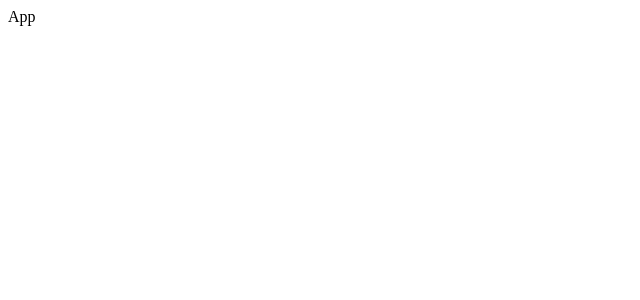
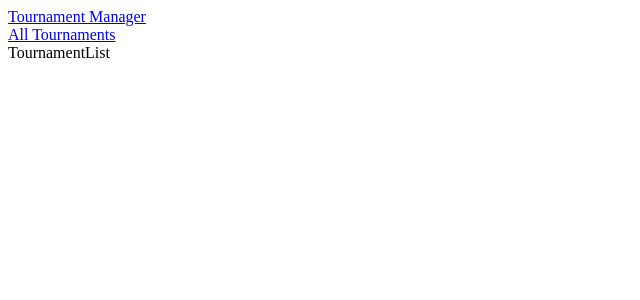
Before and after one commit to stuart-hahn/tournaments-frontend, a React (Create React App) app: page / in a window 1280 px wide. Shown: the top 300 px of the page, without its empty margins (0-640 px from the left). Built offline with nearby package versions, Linux system fonts and the light colour scheme.

Commit message:
create TournamentList component and Header component and wire them up with BrowserRouter, Route, and Link components

```diff
--- a/src/components/App.js
+++ b/src/components/App.js
@@ -1,7 +1,16 @@
 import React from "react";
+import { BrowserRouter, Route } from "react-router-dom";
+
+import TournamentList from "./tournaments/TournamentList";
+import Header from "./Header";
 
 const App = () => {
-  return <div>App</div>;
+  return (
+    <BrowserRouter>
+      <Header />
+      <Route exact path='/' component={TournamentList} />
+    </BrowserRouter>
+  );
 };
 
 export default App;
--- /dev/null
+++ b/src/components/Header.js
@@ -0,0 +1,19 @@
+import React from "react";
+import { Link } from "react-router-dom";
+
+const Header = () => {
+  return (
+    <div className='ui secondary pointer menu'>
+      <Link to='/' className='item'>
+        Tournament Manager
+      </Link>
+      <div className='menu right'>
+        <Link to='/' className='item'>
+          All Tournaments
+        </Link>
+      </div>
+    </div>
+  );
+};
+
+export default Header;
--- /dev/null
+++ b/src/components/tournaments/TournamentList.js
@@ -0,0 +1,7 @@
+import React from "react";
+
+const TournamentList = () => {
+  return <div>TournamentList</div>;
+};
+
+export default TournamentList;
```
